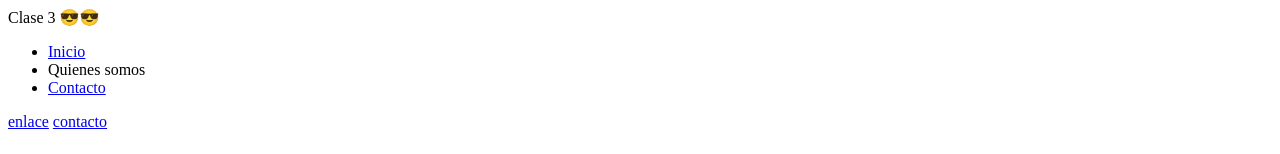
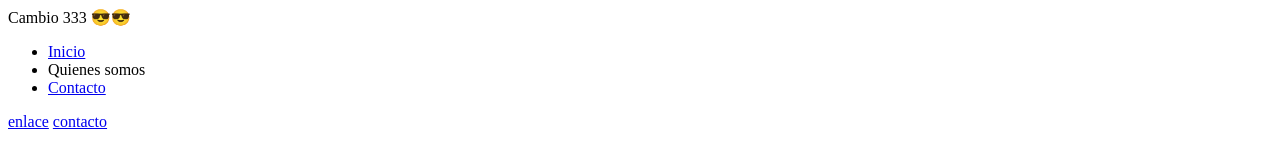
Before and after one commit to mariasolma/again33, a plain HTML site: page index.html in a window 1280 px wide. Shown: the top 154 px of the page. Drawn offline with Linux system fonts and the light colour scheme.

Commit message:
cambio33

```diff
--- a/index.html
+++ b/index.html
@@ -3,7 +3,7 @@
 
 <body>
     <header>
-        Clase 3 😎😎
+       Cambio 333 😎😎
     </header>
     <nav>
       <ul>
```
